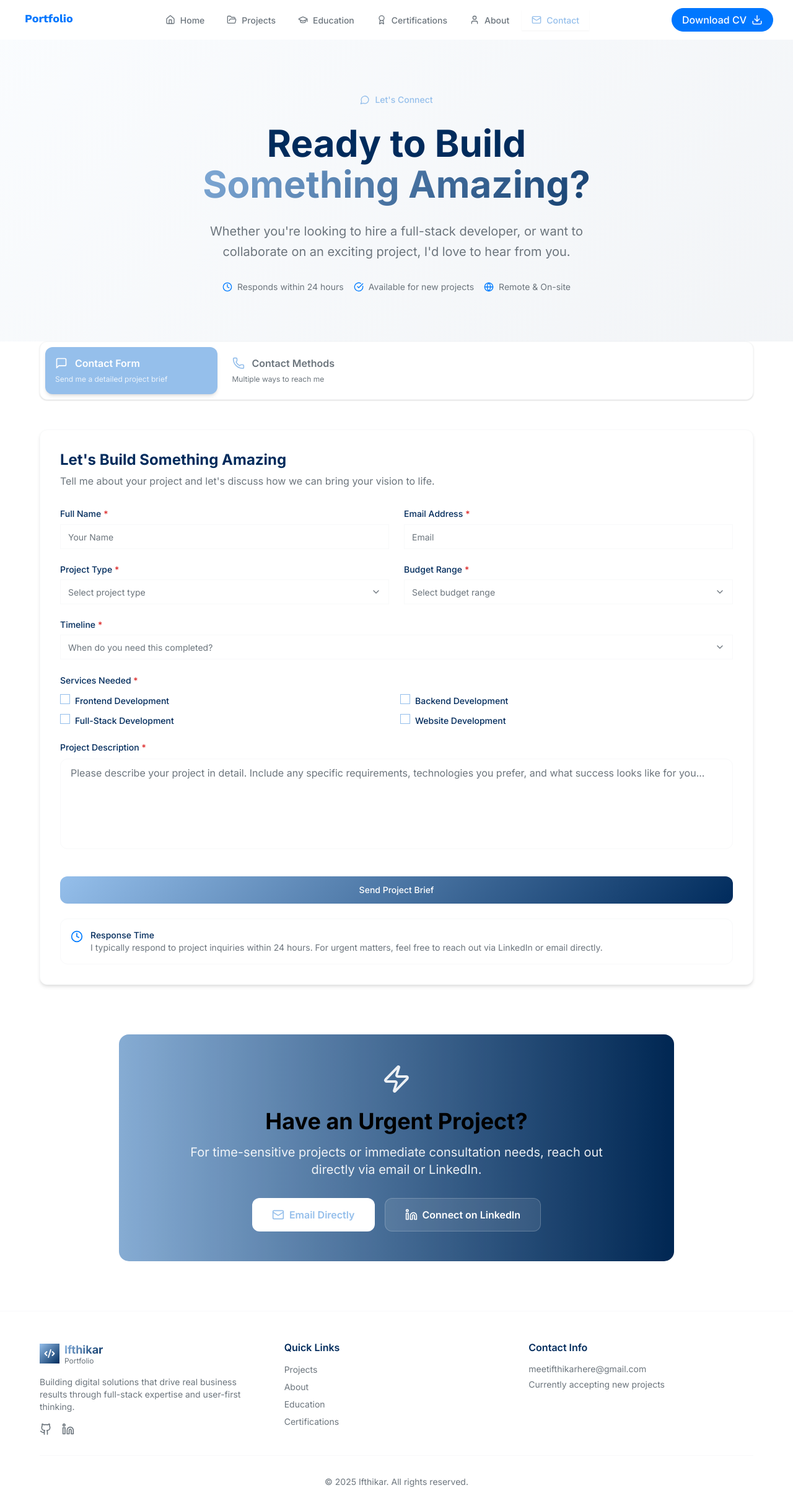
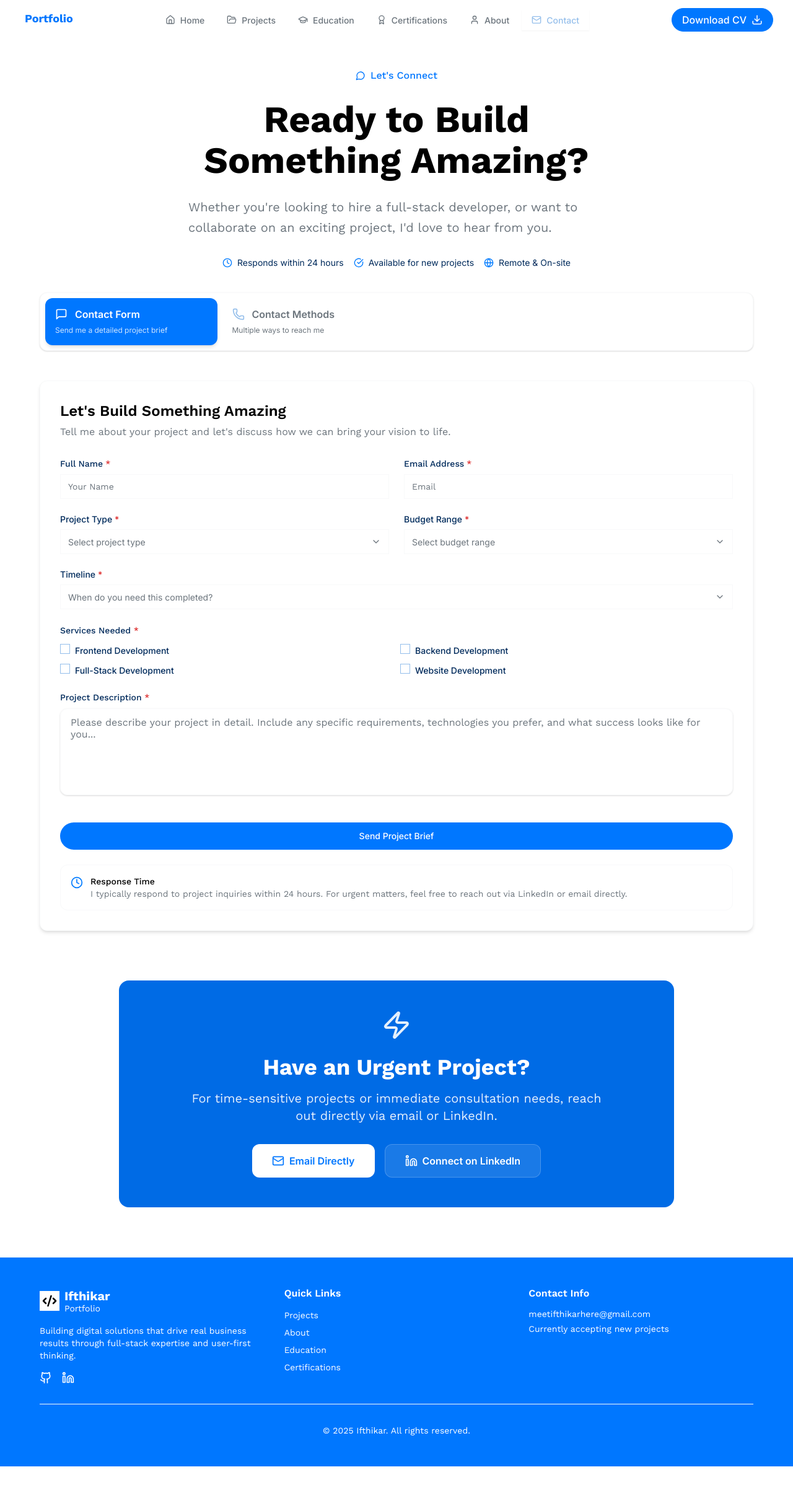
Before and after one commit to ifthikar2267/portfolio, a React (Vite) app: page /contact in a window 1280 px wide. Shown: the top 2438 px of the page at 62% size. After the commit the page ends 2366 px from the top, so only its background shows below. Built offline with nearby package versions, Linux system fonts and the light colour scheme.

Commit message:
certifications

```diff
--- a/src/pages/contact/components/ContactForm.jsx
+++ b/src/pages/contact/components/ContactForm.jsx
@@ -105,12 +105,12 @@ const ContactForm = () => {
 
   if (isSubmitted) {
     return (
-      <div className="bg-card rounded-xl p-8 shadow-brand-lg border border-border text-center">
+      <div className="bg-card shadow-brand rounded-xl p-8 shadow-brand-lg border border-border text-center">
         <div className="w-16 h-16 gradient-primary rounded-full flex items-center justify-center mx-auto mb-6">
           <Icon name="CheckCircle" size={32} color="white" />
         </div>
-        <h3 className="text-2xl font-bold text-foreground mb-4">Message Sent Successfully!</h3>
-        <p className="text-muted-foreground mb-6">
+        <h3 className="text-2xl font-bold text-black  font-worksans mb-4">Message Sent Successfully!</h3>
+        <p className="text-muted-foreground mb-6  font-worksans">
           Thank you for reaching out! I'll review your project details and get back to you within 24 hours.
           You should receive a confirmation email shortly.
         </p>
@@ -140,14 +140,14 @@ const ContactForm = () => {
   return (
     <div className="bg-card rounded-xl p-8 shadow-brand-lg border border-border">
       <div className="mb-8">
-        <h3 className="text-2xl font-bold text-foreground mb-2">Let's Build Something Amazing</h3>
-        <p className="text-muted-foreground">
+        <h3 className="text-2xl font-semibold text-black  font-worksans mb-2">Let's Build Something Amazing</h3>
+        <p className="text-muted-foreground font-worksans">
           Tell me about your project and let's discuss how we can bring your vision to life.
         </p>
       </div>
       <form onSubmit={handleSubmit} className="space-y-6">
         {/* Basic Information */}
-        <div className="grid grid-cols-1 md:grid-cols-2 gap-6">
+        <div className="grid font-worksans grid-cols-1 md:grid-cols-2 gap-6">
           <Input
             label="Full Name"
             type="text"
@@ -205,7 +205,7 @@ const ContactForm = () => {
 
         {/* Services Needed */}
         <div>
-          <label className="block text-sm font-medium text-foreground mb-3">
+          <label className="block text-sm font-medium text-foreground mb-3 font-worksans">
             Services Needed <span className="text-error">*</span>
           </label>
           <div className="grid grid-cols-1 sm:grid-cols-2 gap-3">
@@ -222,11 +222,11 @@ const ContactForm = () => {
 
         {/* Project Description */}
         <div>
-          <label className="block text-sm font-medium text-foreground mb-2">
+          <label className="block text-sm font-medium text-foreground mb-2  font-worksans">
             Project Description <span className="text-error">*</span>
           </label>
           <textarea
-            className="w-full px-4 py-3 border border-input rounded-xl focus:outline-none focus:ring-2 focus:ring-ring focus:border-transparent resize-none bg-background text-foreground placeholder:text-muted-foreground"
+            className="w-full px-4 py-3 border border-input rounded-xl focus:outline-none focus:ring-2 focus:ring-ring focus:border-transparent resize-none bg-background text-foreground placeholder:text-muted-foreground shadow-brand font-worksans"
             rows={6}
             placeholder="Please describe your project in detail. Include any specific requirements, technologies you prefer, and what success looks like for you..."
             value={formData?.description}
@@ -293,7 +293,7 @@ const ContactForm = () => {
             size="lg"
             fullWidth
             loading={isSubmitting}
-            className="gradient-primary hover:opacity-90 transition-opacity duration-200 rounded-xl"
+            className="bg-[#0077FF] rounded-full hover:opacity-90 transition-opacity duration-200"
           >
             {isSubmitting ? 'Sending Message...' : 'Send Project Brief'}
           </Button>
@@ -304,8 +304,8 @@ const ContactForm = () => {
         <div className="flex items-start space-x-3">
           <Icon name="Clock" size={20} className="text-accent mt-0.5" />
           <div>
-            <p className="text-sm font-medium text-foreground">Response Time</p>
-            <p className="text-sm text-muted-foreground">
+            <p className="text-sm font-medium text-black  font-worksans">Response Time</p>
+            <p className="text-sm text-muted-foreground  font-worksans">
               I typically respond to project inquiries within 24 hours. For urgent matters,
               feel free to reach out via LinkedIn or email directly.
             </p>
--- a/src/pages/contact/components/ContactMethods.jsx
+++ b/src/pages/contact/components/ContactMethods.jsx
@@ -12,7 +12,7 @@ const ContactMethods = () => {
       value: 'meetifthikarhere@gmail.com',
       action: 'Send Email',
       href: 'mailto:meetifthikarhere@gmail.com',
-      color: 'text-blue-600',
+      color: 'text-[#0077FF] ',
       bgColor: 'bg-blue-50',
       borderColor: 'border-blue-200'
     },
@@ -24,7 +24,7 @@ const ContactMethods = () => {
       value: '/in/ifthikar-mj',
       action: 'Connect',
       href: 'https://www.linkedin.com/in/ifthikar-mj-59b8a8250',
-      color: 'text-blue-700',
+      color: 'text-[#0077FF] ',
       bgColor: 'bg-blue-50',
       borderColor: 'border-blue-200'
     },
@@ -73,7 +73,7 @@ const ContactMethods = () => {
     <div className="space-y-8">
       {/* Primary Contact Methods */}
       <div>
-        <h3 className="text-xl font-bold text-foreground mb-6">Get In Touch</h3>
+        <h3 className="text-2xl font-bold text-black  font-worksans mb-6">Get In Touch</h3>
         <div className="grid grid-cols-1 sm:grid-cols-2 gap-4">
           {contactMethods?.map((method) => (
             <div
@@ -85,9 +85,9 @@ const ContactMethods = () => {
                   <Icon name={method?.icon} size={24} className={method?.color} />
                 </div>
                 <div className="flex-1 min-w-0">
-                  <h4 className="font-semibold text-foreground mb-1">{method?.title}</h4>
-                  <p className="text-sm text-muted-foreground mb-2">{method?.description}</p>
-                  <p className="text-sm font-mono text-foreground mb-3 break-all">{method?.value}</p>
+                  <h4 className="font-semibold text-black  font-worksans mb-1">{method?.title}</h4>
+                  <p className="text-sm text-muted-foreground mb-2  font-worksans">{method?.description}</p>
+                  <p className="text-sm font-mono text-black mb-3 break-all  font-worksans">{method?.value}</p>
                   <a
                     href={method?.href}
                     target={method?.id === 'email' || method?.id === 'phone' ? '_self' : '_blank'}
@@ -155,11 +155,11 @@ const ContactMethods = () => {
       <div className="bg-card rounded-xl p-6 border border-border">
         <div className="flex items-start space-x-4">
           <div className="p-3 rounded-lg bg-accent/10 border border-accent/20">
-            <Icon name="Clock" size={24} className="text-accent" />
+            <Icon name="Clock" size={24} className="text-[#0077FF]" />
           </div>
           <div>
-            <h4 className="font-semibold text-foreground mb-2">Response Time & Availability</h4>
-            <div className="space-y-2 text-sm text-muted-foreground">
+            <h4 className="font-semibold text-black  font-worksans mb-2">Response Time & Availability</h4>
+            <div className="space-y-2 text-sm text-muted-foreground font-worksans">
               <p>• Email responses: Within 24 hours</p>
               <p>• LinkedIn messages: Within 12 hours</p>
               <p>• Currently accepting new projects starting</p>
--- a/src/pages/contact/index.jsx
+++ b/src/pages/contact/index.jsx
@@ -54,29 +54,29 @@ const Contact = () => {
       <Header />
       <main className="pt-16">
         {/* Hero Section */}
-        <section className="relative py-20 px-4 sm:px-6 lg:px-8 overflow-hidden">
-          <div className="absolute inset-0 gradient-primary opacity-5"></div>
+        <section className="relative py-10 px-4 sm:px-6 lg:px-8 overflow-hidden">
+          <div className="absolute inset-0 bg-white opacity-5"></div>
           <div className="absolute inset-0">
             <div className="absolute top-20 left-10 w-32 h-32 bg-primary/10 rounded-full blur-3xl"></div>
             <div className="absolute bottom-20 right-10 w-40 h-40 bg-secondary/10 rounded-full blur-3xl"></div>
           </div>
 
           <div className="relative max-w-4xl mx-auto text-center">
-            <div className="inline-flex items-center space-x-2 px-4 py-2 bg-primary/10 rounded-full text-primary text-sm font-medium mb-6">
+            <div className="inline-flex items-center space-x-2 px-4 py-2 bg-primary/10 rounded-full text-[#0077FF] text-md font-medium mb-6 font-worksans">
               <Icon name="MessageCircle" size={16} />
               <span>Let's Connect</span>
             </div>
 
-            <h1 className="text-4xl md:text-6xl font-bold text-foreground mb-6">
+            <h1 className="text-3xl md:text-6xl font-bold text-black mb-6  font-worksans">
               Ready to Build
-              <span className="gradient-text block">Something Amazing?</span>
+              <span className="text-black block  font-worksans">Something Amazing?</span>
             </h1>
 
-            <p className="text-xl text-muted-foreground mb-8 max-w-2xl mx-auto leading-relaxed">
-              Whether you're looking to hire a full-stack developer, or want to collaborate on an exciting project, I'd love to hear from you.
+            <p className="text-xl text-muted-foreground mb-8 max-w-2xl mx-auto leading-relaxed font-worksans text-justify [hyphens:auto]">
+              Whether you're looking to hire a full-stack developer, or want to<br/> collaborate on an exciting project, I'd love to hear from you.
             </p>
 
-            <div className="flex flex-wrap justify-center gap-4 text-sm text-muted-foreground">
+            <div className="flex flex-wrap justify-center gap-4 text-sm text-black-foreground">
               <div className="flex items-center space-x-2">
                 <Icon name="Clock" size={16} className="text-accent" />
                 <span>Responds within 24 hours</span>
@@ -104,7 +104,7 @@ const Contact = () => {
                     onClick={() => setActiveTab(tab?.id)}
                     className={`p-4 rounded-xl text-left transition-all duration-200 ${
                       activeTab === tab?.id
-                        ? 'bg-primary text-white shadow-md'
+                        ? 'bg-[#0077FF] text-white shadow-md'
                         : 'text-muted-foreground hover:text-foreground hover:bg-muted/50'
                     }`}
                   >
@@ -140,14 +140,14 @@ const Contact = () => {
         {/* Quick Contact CTA */}
         <section className="px-4 sm:px-6 lg:px-8 pb-20">
           <div className="max-w-4xl mx-auto">
-            <div className="bg-gradient-to-r from-primary to-secondary rounded-2xl p-8 md:p-12 text-center text-white relative overflow-hidden">
+            <div className="bg-[#0077FF] rounded-2xl p-8 md:p-12 text-center text-white relative overflow-hidden">
               <div className="absolute inset-0 bg-black/10"></div>
               <div className="relative">
                 <Icon name="Zap" size={48} className="mx-auto mb-6 text-white/90" />
-                <h2 className="text-3xl md:text-4xl font-bold mb-4">
+                <h2 className="text-3xl md:text-4xl font-bold mb-4 text-white  font-worksans">
                   Have an Urgent Project?
                 </h2>
-                <p className="text-xl text-white/90 mb-8 max-w-2xl mx-auto">
+                <p className="text-xl text-white/90 mb-8 max-w-2xl mx-auto font-worksans">
                   For time-sensitive projects or immediate consultation needs,
                   reach out directly via email or LinkedIn.
                 </p>
@@ -156,8 +156,8 @@ const Contact = () => {
                     href="mailto:meetifthikarhere@gmail.com"
                     className="inline-flex items-center justify-center space-x-2 px-8 py-4 bg-white text-primary rounded-lg font-semibold hover:bg-white/90 transition-colors duration-200 rounded-xl"
                   >
-                    <Icon name="Mail" size={20} />
-                    <span>Email Directly</span>
+                    <Icon name="Mail" size={20} className='text-[#0077FF] ' />
+                    <span className='text-[#0077FF]'>Email Directly</span>
                   </a>
                   <a
                     href="https://www.linkedin.com/in/ifthikar-mj-59b8a8250"
@@ -175,46 +175,46 @@ const Contact = () => {
         </section>
       </main>
       {/* Footer */}
-      <footer className="bg-card border-t border-border py-12 px-4 sm:px-6 lg:px-8">
+      <footer className="bg-[#0077FF]  border-t border-border py-12 px-4 sm:px-6 lg:px-8">
         <div className="max-w-6xl mx-auto">
           <div className="grid grid-cols-1 md:grid-cols-3 gap-8">
             <div>
               <div className="flex items-center space-x-2 mb-4">
-                <div className="w-8 h-8 gradient-primary rounded-lg flex items-center justify-center">
-                  <Icon name="Code2" size={18} color="white" strokeWidth={2.5} />
+                <div className="w-8 h-8 bg-white rounded-lg flex items-center justify-center">
+                  <Icon name="Code2" size={24} color="black" strokeWidth={2.5} />
                 </div>
                 <div className="flex flex-col">
-                  <span className="text-lg font-bold gradient-text">Ifthikar</span>
-                  <span className="text-xs text-muted-foreground -mt-1">Portfolio</span>
+                  <span className="text-xl font-bold text-white  font-worksans">Ifthikar</span>
+                  <span className="text-sm text-white -mt-1  font-worksans">Portfolio</span>
                 </div>
               </div>
-              <p className="text-sm text-muted-foreground mb-4">
+              <p className="text-sm text-white mb-4  font-worksans">
                 Building digital solutions that drive real business results through
                 full-stack expertise and user-first thinking.
               </p>
               <div className="flex space-x-4">
-                <a href="https://github.com/ifthikar2267" target="_blank" rel="noopener noreferrer" className="text-muted-foreground hover:text-foreground transition-colors duration-200">
+                <a href="https://github.com/ifthikar2267" target="_blank" rel="noopener noreferrer" className="text-white hover:text-foreground transition-colors duration-200">
                   <Icon name="Github" size={20} />
                 </a>
-                <a href="https://www.linkedin.com/in/ifthikar-mj-59b8a8250" target="_blank" rel="noopener noreferrer" className="text-muted-foreground hover:text-foreground transition-colors duration-200">
+                <a href="https://www.linkedin.com/in/ifthikar-mj-59b8a8250" target="_blank" rel="noopener noreferrer" className="text-white hover:text-foreground transition-colors duration-200">
                   <Icon name="Linkedin" size={20} />
                 </a>
               </div>
             </div>
 
             <div>
-              <h4 className="font-semibold text-foreground mb-4">Quick Links</h4>
+              <h4 className="font-semibold text-white  font-worksans mb-4">Quick Links</h4>
               <div className="space-y-2">
-                <a href="/projects" className="block text-sm text-muted-foreground hover:text-foreground transition-colors duration-200">Projects</a>
-                <a href="/about" className="block text-sm text-muted-foreground hover:text-foreground transition-colors duration-200">About</a>
-                <a href="/education" className="block text-sm text-muted-foreground hover:text-foreground transition-colors duration-200">Education</a>
-                <a href="/certifications" className="block text-sm text-muted-foreground hover:text-foreground transition-colors duration-200">Certifications</a>
+                <a href="/projects" className="block text-sm text-white  font-worksans hover:text-foreground transition-colors duration-200">Projects</a>
+                <a href="/about" className="block text-sm text-white  font-worksans hover:text-foreground transition-colors duration-200">About</a>
+                <a href="/education" className="block text-sm text-white  font-worksans hover:text-foreground transition-colors duration-200">Education</a>
+                <a href="/certifications" className="block text-sm text-white  font-worksans hover:text-foreground transition-colors duration-200">Certifications</a>
               </div>
             </div>
 
             <div>
-              <h4 className="font-semibold text-foreground mb-4">Contact Info</h4>
-              <div className="space-y-2 text-sm text-muted-foreground">
+              <h4 className="font-semibold text-white  font-worksans mb-4">Contact Info</h4>
+              <div className="space-y-2 text-sm text-white  font-worksans">
                 <p>meetifthikarhere@gmail.com</p>
                 <p>Currently accepting new projects</p>
               </div>
@@ -222,7 +222,7 @@ const Contact = () => {
           </div>
 
           <div className="border-t border-border mt-8 pt-8 text-center">
-            <p className="text-sm text-muted-foreground">
+            <p className="text-sm text-white font-worksans">
               © {new Date()?.getFullYear()} Ifthikar. All rights reserved.
             </p>
           </div>
```
